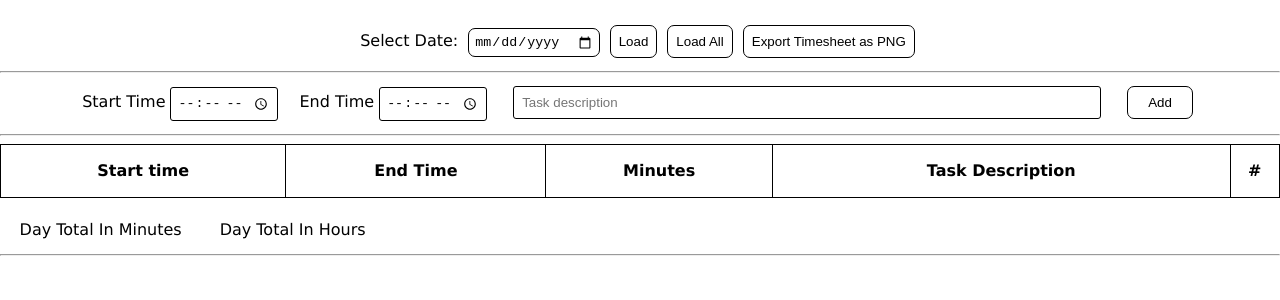
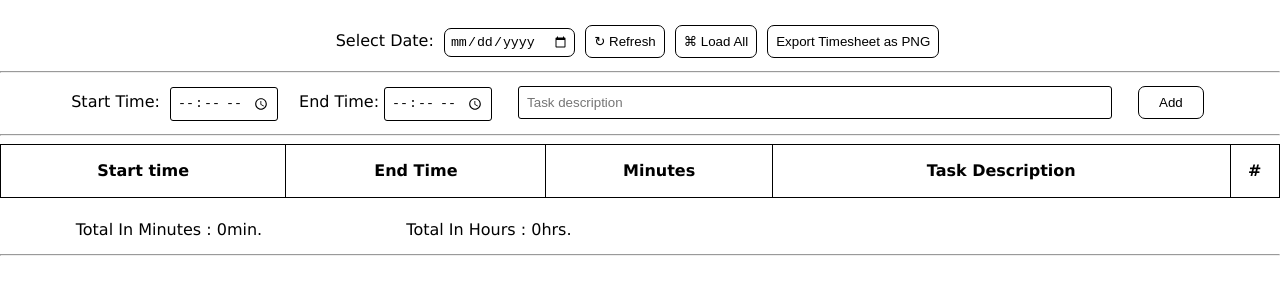
Before and after one commit to priyank56/timesheetApp, a React (Create React App) app: page / in a window 1280 px wide. Shown: the top 300 px of the page. Built offline with nearby package versions, Linux system fonts and the light colour scheme.

Commit message:
finalize modules

```diff
--- a/src/Components/Add/Add.js
+++ b/src/Components/Add/Add.js
@@ -3,18 +3,30 @@ import classes from "./Add.module.css";
 
 class Add extends Component {
   render() {
-    const add = () => {
+    const add = (event) => {
       const data = {
         "start-time": document.getElementById("start-time").value,
         "end-time": document.getElementById("end-time").value,
         "desc": document.getElementById("desc").value,
       };
-
-      this.props.addtask(data);
+      if(!data["start-time"] || !data["end-time"] || !data["desc"]){
+        console.log('some values may empty!');
+      }else{
+        event.preventDefault();
+        if(data["start-time"]>data["end-time"]){
+          alert('Please enter Ending time of task to Bigger than Starting time.')
+        }else{
+          document.getElementById("start-time").value="";
+          document.getElementById("end-time").value="";
+          document.getElementById("desc").value="";
+          this.props.addtask(data);
+        }
+      }
     };
     return (
       <React.Fragment>
-        <span>Start Time</span>
+        <form>
+        <span>Start Time: </span>
         <input
           type="time"
           className={classes.inp}
@@ -23,7 +35,7 @@ class Add extends Component {
           required
         />
         &emsp;
-        <span>End Time</span>
+        <span>End Time:</span>
         <input
           type="time"
           className={classes.inp}
@@ -42,11 +54,12 @@ class Add extends Component {
         />
         &emsp;
         <input
-          type="button"
+          type="submit"
           value="Add"
           className={classes.btn}
-          onClick={add}
+          onClick={(e)=>add(e)}
         />
+        </form>
       </React.Fragment>
     );
   }
--- a/src/Components/Add/Add.module.css
+++ b/src/Components/Add/Add.module.css
@@ -23,5 +23,5 @@
     border: 1px solid black;
     border-radius: 3px;
     margin: 5px;
-    width: 570px;
+    width: 45vw;
 }
--- /dev/null
+++ b/src/Components/Grid/DayTotal/DayTotal.js
@@ -0,0 +1,37 @@
+import React from "react";
+import classes from "./DayTotal.module.css";
+
+const findMin = (props) => {
+  if (props.loadedData !== null) {
+    return props.loadedData
+      .map(
+        (task) =>
+          (Date.parse("01 Jan 1970 " + task.endtime + ":00 GMT") -
+            Date.parse("01 Jan 1970 " + task.starttime + ":00 GMT")) /
+          (60 * 1000)
+      )
+      .reduce((a, b) => a + b, 0);
+  } else {
+    return props.data
+      .map(
+        (task) =>
+          (Date.parse("01 Jan 1970 " + task.endtime + ":00 GMT") -
+            Date.parse("01 Jan 1970 " + task.starttime + ":00 GMT")) /
+          (60 * 1000)
+      )
+      .reduce((a, b) => a + b, 0);
+  }
+};
+const DayTotal = (props) => {
+  return (
+    <tr>
+      <td className={classes.lbl}>
+        Total In Minutes : <span>{findMin(props)}</span>min.
+      </td>
+      <td className={classes.lbl}>
+        Total In Hours : <span>{findMin(props) / 60}</span>hrs.
+      </td>
+    </tr>
+  );
+};
+export default DayTotal;
--- /dev/null
+++ b/src/Components/Grid/DayTotal/DayTotal.module.css
@@ -0,0 +1,4 @@
+.lbl{
+    padding: 7px;
+    margin: 1px 5px;
+}
--- a/src/Components/Grid/Grid.js
+++ b/src/Components/Grid/Grid.js
@@ -1,16 +1,42 @@
 import React from "react";
 import classes from "./Grid.module.css";
-
+import DayTotal from "./DayTotal/DayTotal";
 import Row from "./Row/Row";
 
 const Grid = (props) => {
-  const row = props.loadedData!=null
-    ? props.loadedData.map((task,index) => {
-        return <Row data={task} key={task.id} index={index} del={(index)=>props.del(index)}/>;
-      })
-    : props.data.map((task,index) => {
-        return <Row data={task} key={task.id} index={index} del={(index)=>props.del(index)}/>;
-      });
+  const row =
+    props.loadedData != null
+      ? props.loadedData.map((task, index) => {
+          return (
+            <Row
+              data={task}
+              key={task.id}
+              index={index}
+              del={(index) => props.del(index)}
+              edit={(id) => props.edit(id, index)}
+              editComplete={(id) => props.editComplete(id, index)}
+              sTimeChanged={(event) => props.sTimeChanged(event, index)}
+              eTimeChanged={(event) => props.eTimeChanged(event, index)}
+              detailChanged={(event) => props.detailChanged(event, index)}
+            />
+          );
+        })
+      : props.data.map((task, index) => {
+          return (
+            <Row
+              data={task}
+              key={task.id}
+              index={index}
+              del={(index) => props.del(index)}
+              edit={(id) => props.edit(id, index)}
+              editComplete={(id) => props.editComplete(id, index)}
+              sTimeChanged={(event) => props.sTimeChanged(event, index)}
+              eTimeChanged={(event) => props.eTimeChanged(event, index)}
+              detailChanged={(event) => props.detailChanged(event, index)}
+            />
+          );
+        });
+
   return (
     <React.Fragment>
       <table className={classes.tbl}>
@@ -27,10 +53,7 @@ const Grid = (props) => {
       </table>
       <table className={classes.tbl2}>
         <tbody>
-          <tr>
-            <td className={classes.lbl}>Day Total In Minutes</td>
-            <td className={classes.lbl}>Day Total In Hours</td>
-          </tr>
+          <DayTotal data={props.data} loadedData={props.loadedData}/>
         </tbody>
       </table>
     </React.Fragment>
--- a/src/Components/Grid/Grid.module.css
+++ b/src/Components/Grid/Grid.module.css
@@ -20,13 +20,9 @@
     margin: 1px 5px;
     background-color: white;
 }
-.lbl{
-    padding: 7px;
-    margin: 1px 5px;
-}
 .tbl2{
     margin-top: 15px;
-    width: 30%;
+    width: 50vw;
     height: 100%;
     border-collapse: collapse;
 }
--- a/src/Components/Grid/Row/Row.js
+++ b/src/Components/Grid/Row/Row.js
@@ -1,23 +1,62 @@
-import React from "react";
+import React, { Component } from "react";
 import classes from "../Grid.module.css";
+import classesAdd from "../../Add/Add.module.css";
 
-const Row = (props) => {
+class Row extends Component {
   // const cnvmin=(hr)=>{
   //   return hr*60;
   // }
-  // let val=props.data.endtime - props.data.starttime;
-  // let val=cnvmin(props.data.endtime);
-  return (
-    <tr>
-      <td>{props.data.starttime}</td>
-      <td>{props.data.endtime}</td>
-      <td>{0}</td>
-      <td>{props.data.taskDetail}</td>
-      <td>
-        <button className={classes.btn}>Edit</button>
-        <button className={classes.btn} onClick={()=>props.del(props.index)}>Delete</button>
-      </td>
-    </tr>
-  );
-};
+  // let val=this.props.data.endtime - this.props.data.starttime;
+  // let val=cnvmin(this.props.data.endtime);
+  render() {
+
+    const cnvTomin=(startTime,endTime)=>{
+      return (Date.parse('01 Jan 1970 '+endTime+':00 GMT')-Date.parse('01 Jan 1970 '+startTime+':00 GMT'))/(60*1000);
+    }
+
+    return this.props.data.e ? (
+      <tr>
+        <td suppressContentEditableWarning={true} contentEditable><input type="time" className={classesAdd.inp} value={this.props.data.starttime} onChange={(event)=>{this.props.data.endtime===""?this.props.sTimeChanged(event):event.target.value>this.props.data.endtime?alert('Please enter Staring time of task to Less than Ending time.'):this.props.sTimeChanged(event)}} required/></td>
+        <td suppressContentEditableWarning={true} contentEditable><input type="time" className={classesAdd.inp} value={this.props.data.endtime} onChange={(event)=>{event.target.value<this.props.data.starttime?alert('Please enter Ending time of task to Bigger than Starting time.'):this.props.eTimeChanged(event)}} required/></td>
+        <td>{cnvTomin(this.props.data.starttime,this.props.data.endtime)}</td>
+        <td suppressContentEditableWarning={true} contentEditable><input type="text" className={classesAdd.inp} value={this.props.data.taskDetail} onChange={(event)=>this.props.detailChanged(event)} required/></td>
+        <td>
+          <button
+            className={classes.btn}
+            onClick={() => this.props.editComplete(this.props.data.id)}
+          >
+            ✓ Save
+          </button>
+          <button
+            className={classes.btn}
+            onClick={() => this.props.del(this.props.index)}
+          >
+            ✗ Delete
+          </button>
+        </td>
+      </tr>
+    ) : (
+      <tr>
+        <td>{this.props.data.starttime}</td>
+        <td>{this.props.data.endtime}</td>
+        <td>{cnvTomin(this.props.data.starttime,this.props.data.endtime)}</td>
+        <td>{this.props.data.taskDetail}</td>
+        <td>
+          <button
+            className={classes.btn}
+            onClick={() => this.props.edit(this.props.data.id)}
+          >
+            Edit
+          </button>
+          <button
+            className={classes.btn}
+            onClick={() => this.props.del(this.props.index)}
+          >
+            Delete
+          </button>
+        </td>
+      </tr>
+    );
+  }
+}
 export default Row;
--- a/src/Components/Loader/Loader.js
+++ b/src/Components/Loader/Loader.js
@@ -18,9 +18,9 @@ class Loader extends Component {
     return (
       <div className={classes.Loader}>
         <span>Select Date: </span>
-        <input type="date" className={classes.inp} id="date"></input>
-        <button className={classes.btn} onClick={taskloader}>Load</button>
-        <button className={classes.btn} onClick={this.props.loaderHandler}>Load All</button>
+        <input type="date" className={classes.inp} id="date" onChange={taskloader}></input>
+        <button className={classes.btn} onClick={taskloader}>↻ Refresh</button>
+        <button className={classes.btn} onClick={this.props.loaderHandler}>⌘ Load All</button>
         <button className={classes.btn} onClick={timesheet}>Export Timesheet as PNG</button>
       </div>
     );
--- a/src/Containers/App.js
+++ b/src/Containers/App.js
@@ -8,6 +8,7 @@ import Loader from "../Components/Loader/Loader";
 class App extends Component {
   state = {
     tasks: [
+      // format of task
       // {
       //   id: 1,
       //   starttime: "12:00",
@@ -40,6 +41,7 @@ class App extends Component {
         endtime: data["end-time"],
         taskDetail: data["desc"],
         date: new Date().toISOString().slice(0, 10),
+        e:false,
       });
       // console.log(tasks);
       this.setState({ tasks });
@@ -48,9 +50,41 @@ class App extends Component {
     const delHandler = (index) => {
       const tasks = [...this.state.tasks];
       tasks.splice(index, 1);
-      this.setState({tasks})
+      this.setState({ tasks });
     };
 
+    const edittaskHandler = (id,index) => {
+      const tasks = [...this.state.tasks];
+      tasks[index].e=true;
+      this.setState({tasks});
+    };
+
+    const editCompleteHandler = (id,index) => {
+      const tasks = [...this.state.tasks];
+      tasks[index].e=false;
+      this.setState({tasks});
+    };
+
+    const sTimeChangedHandler=(event,index)=>{
+      // console.log(event.target.value);
+      const tasks = [...this.state.tasks];
+      tasks[index].starttime=event.target.value;
+      this.setState({tasks});
+    }
+
+    const eTimeChangedHandler=(event,index)=>{
+      // console.log(event.target.value);
+      const tasks = [...this.state.tasks];
+      tasks[index].endtime=event.target.value;
+      this.setState({tasks});
+    }
+
+    const detailChangedHandler=(event,index)=>{
+      // console.log(event.target.value);
+      const tasks = [...this.state.tasks];
+      tasks[index].taskDetail=event.target.value;
+      this.setState({tasks});
+    }
     return (
       <div className="App">
         <Loader
@@ -66,6 +100,12 @@ class App extends Component {
           data={this.state.tasks}
           loadedData={this.state.loadedTasks}
           del={(index) => delHandler(index)}
+          edit={(id,index) => edittaskHandler(id,index)}
+          editComplete={(id,index) => editCompleteHandler(id,index)}
+
+          eTimeChanged={(event,index)=>eTimeChangedHandler(event,index)}
+          sTimeChanged={(event,index)=>sTimeChangedHandler(event,index)}
+          detailChanged={(event,index)=>detailChangedHandler(event,index)}
         />
         <hr />
       </div>
```
